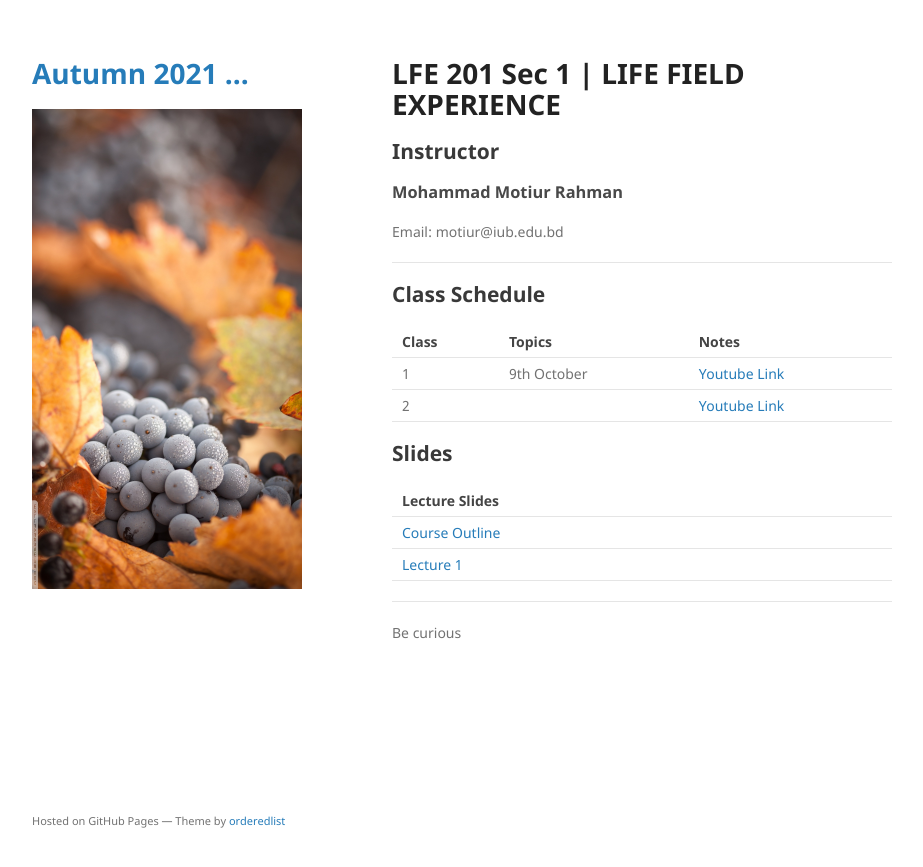
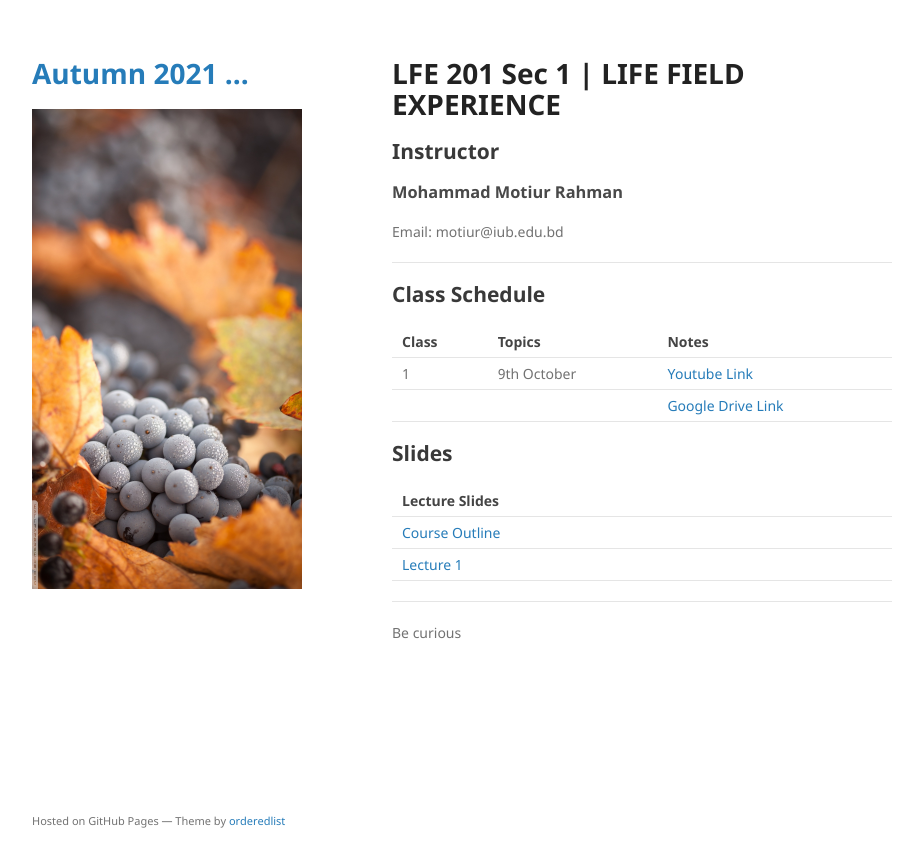
Before and after one commit to mohammadmotiurrahman/mohammadmotiurrahman.github.io, a Jekyll site: the page built from lfe_201/index.md, in a window 1280 px wide. Shown: the top 867 px of the page, without its empty margins (178-1101 px from the left). Built offline with Jekyll 4.4.1, drawn with Linux system fonts in a browser that asks for light colours; our own code applies the rules of GitHub Pages for plain Markdown files.

Commit message:
Update index.md

```diff
--- a/lfe_201/index.md
+++ b/lfe_201/index.md
@@ -10,7 +10,7 @@ Email: motiur@iub.edu.bd
 | Class   | Topics       | Notes                                                                                                          |
 |:--------|:-------------|:---------------------------------------------------------------------------------------------------------------|
 | 1       | 9th October  | [Youtube Link]()                                |
-| 2       |              | [Youtube Link]()                                                                   |
+|         |              | [Google Drive Link](https://docs.google.com/spreadsheets/d/1wEtAeDb3P3jWEOukJgNAK1zclaUj-2J_kKnX10iZiQc/edit?usp=sharing)|
 
 
 ## Slides
```
